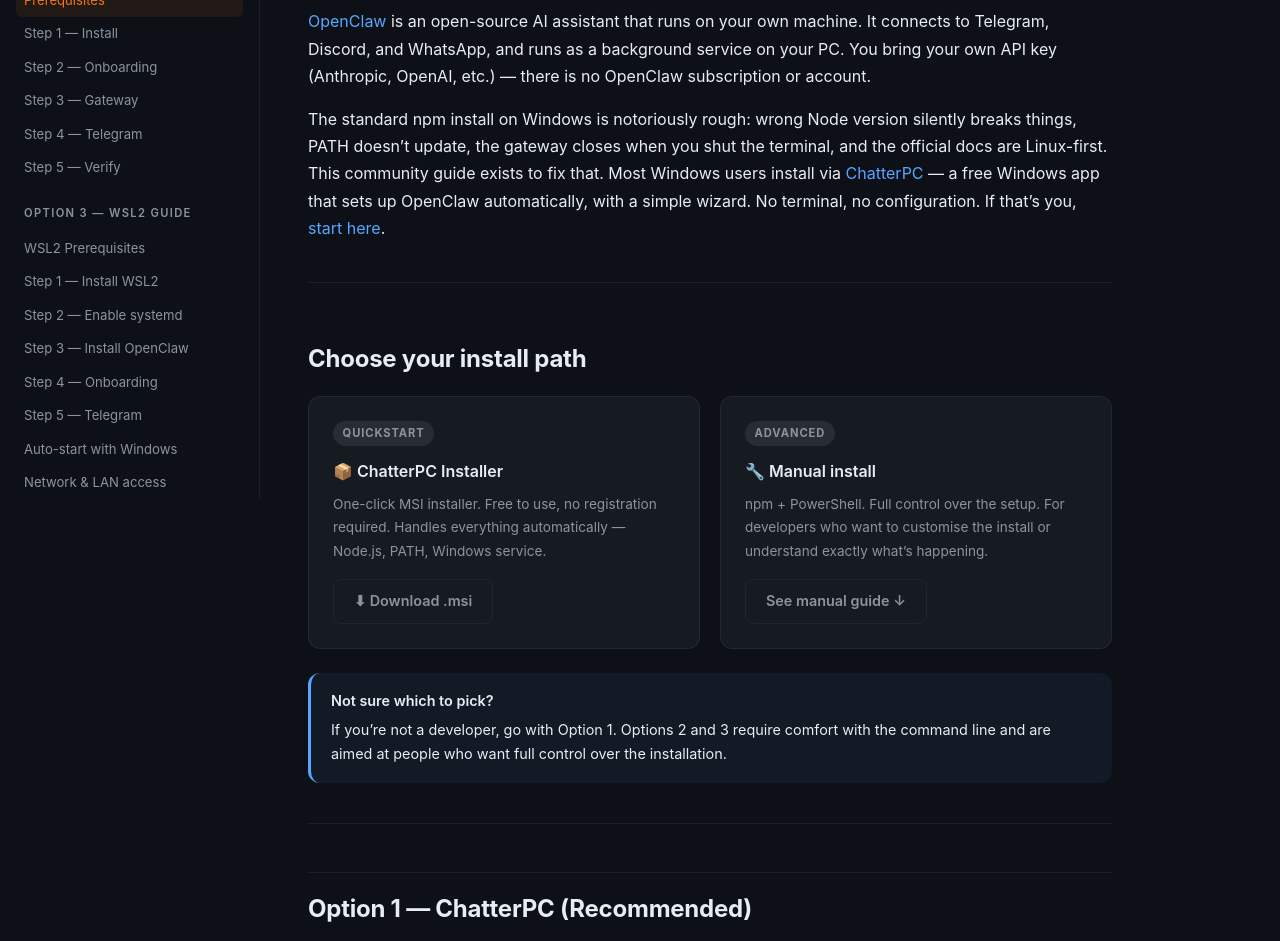
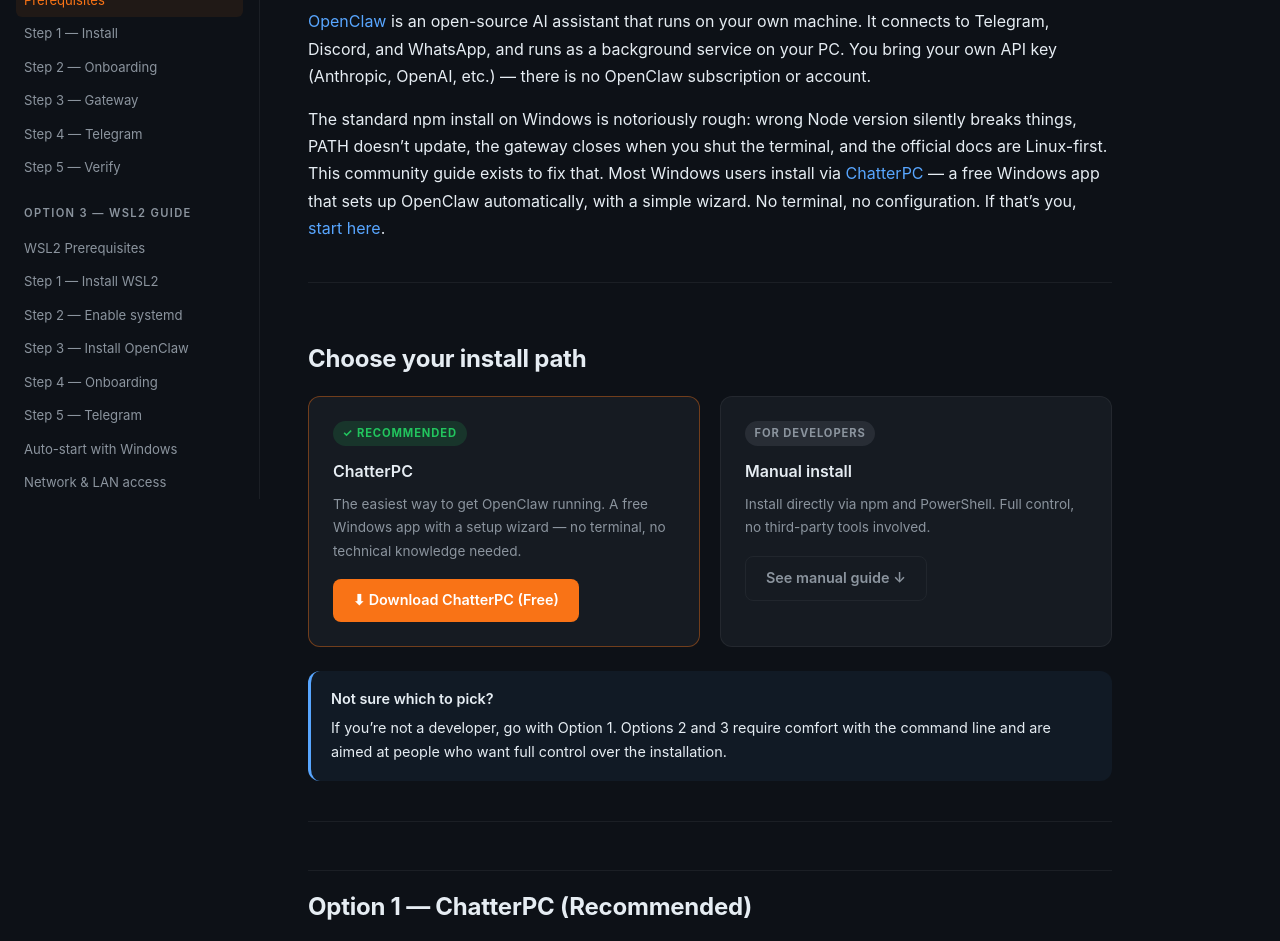
Before and after one commit to keugenek/clawhome, a plain HTML site: page index.html in a window 1280 px wide. Shown: the part 301-1242 px from the top of the page. Drawn offline with Linux system fonts and the light colour scheme.

Commit message:
fix: remove msi/Node.js/PATH jargon from cards, clean CTA text

```diff
--- a/index.html
+++ b/index.html
@@ -1,4 +1,4 @@
-PE html>
+ html>
 <html lang="en">
 <head>
 <meta charset="UTF-8">
@@ -133,7 +133,7 @@
     <a href="#install">Install</a>
     <a href="#issues">Troubleshooting</a>
     <a href="https://github.com/keugenek/clawhome">GitHub</a>
-    <a href="https://chatterpc.com/downloads" class="nav-dl">Easy Installer</a>
+    <a href="https://chatterpc.com/downloads" class="nav-dl">&#x2B07; Get OpenClaw</a>
   </div>
 </nav>
 
@@ -194,16 +194,16 @@
   <h2>Choose your install path</h2>
 
   <div class="install-options">
-    <div class="option-card">
-      <span class="option-badge badge-gray">Quickstart</span>
-      <h3>&#x1F4E6; ChatterPC Installer</h3>
-      <p>One-click MSI installer. Free to use, no registration required. Handles everything automatically &mdash; Node.js, PATH, Windows service.</p>
-      <a href="https://chatterpc.com/downloads" class="btn btn-outline">&#x2B07; Download .msi</a>
+    <div class="option-card" style="border-color:rgba(249,115,22,.4)">
+      <span class="option-badge badge-green">&#x2713; Recommended</span>
+      <h3>ChatterPC</h3>
+      <p>The easiest way to get OpenClaw running. A free Windows app with a setup wizard &mdash; no terminal, no technical knowledge needed.</p>
+      <a href="https://chatterpc.com/downloads" class="btn btn-primary">&#x2B07; Download ChatterPC (Free)</a>
     </div>
     <div class="option-card">
-      <span class="option-badge badge-gray">Advanced</span>
-      <h3>&#x1F527; Manual install</h3>
-      <p>npm + PowerShell. Full control over the setup. For developers who want to customise the install or understand exactly what&rsquo;s happening.</p>
+      <span class="option-badge badge-gray">For developers</span>
+      <h3>Manual install</h3>
+      <p>Install directly via npm and PowerShell. Full control, no third-party tools involved.</p>
       <a href="#option-manual" class="btn btn-outline">See manual guide &darr;</a>
     </div>
   </div>
```
